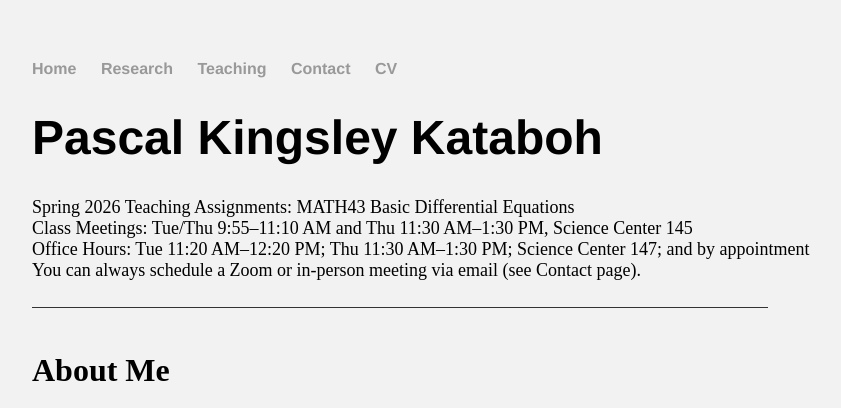
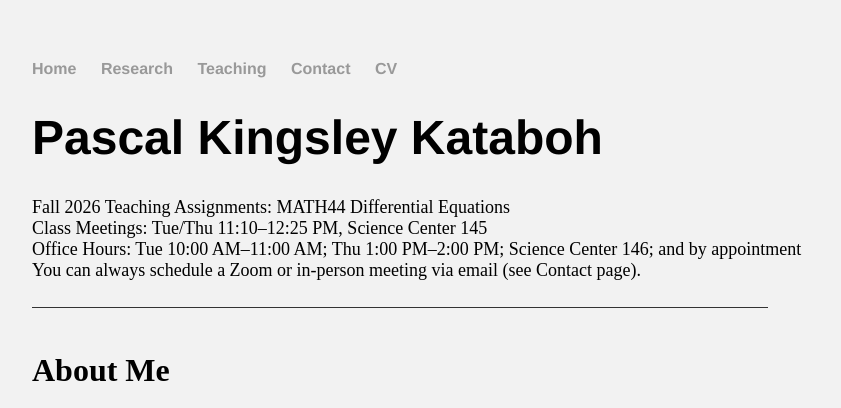
Before and after one commit to kataboh/kataboh.github.io, a Jekyll site: the page built from index.html, in a window 1280 px wide, cut to the strip 0-408 px from the top of the page. Shown: the whole strip, without its empty margins (160-1001 px from the left). Built offline with Jekyll 4.4.1, drawn with Linux system fonts in a browser that asks for light colours.

Commit message:
Update index.html

```diff
--- a/index.html
+++ b/index.html
@@ -4,11 +4,11 @@ title: Pascal Kingsley Kataboh's Homepage
 ---
 <div class="blurb">
 	<h1>Pascal Kingsley Kataboh</h1>
-	<font size="4">Spring 2026 Teaching Assignments: MATH43 Basic Differential Equations</font>
+	<font size="4">Fall 2026 Teaching Assignments: MATH44 Differential Equations</font>
 	<br>
-	<font size="4">Class Meetings: Tue/Thu 9:55–11:10 AM and Thu 11:30 AM–1:30 PM, Science Center 145</font>
+	<font size="4">Class Meetings: Tue/Thu 11:10–12:25 PM, Science Center 145</font>
 	<br>
-	<font size="4">Office Hours: Tue 11:20 AM–12:20 PM; Thu 11:30 AM–1:30 PM; Science Center 147; and by appointment</font>
+	<font size="4">Office Hours: Tue 10:00 AM–11:00 AM; Thu 1:00 PM–2:00 PM; Science Center 146; and by appointment</font>
 	<br>
 	<font size="4">You can always schedule a Zoom or in-person meeting via email (see Contact page).</font>
 	<br>
```
